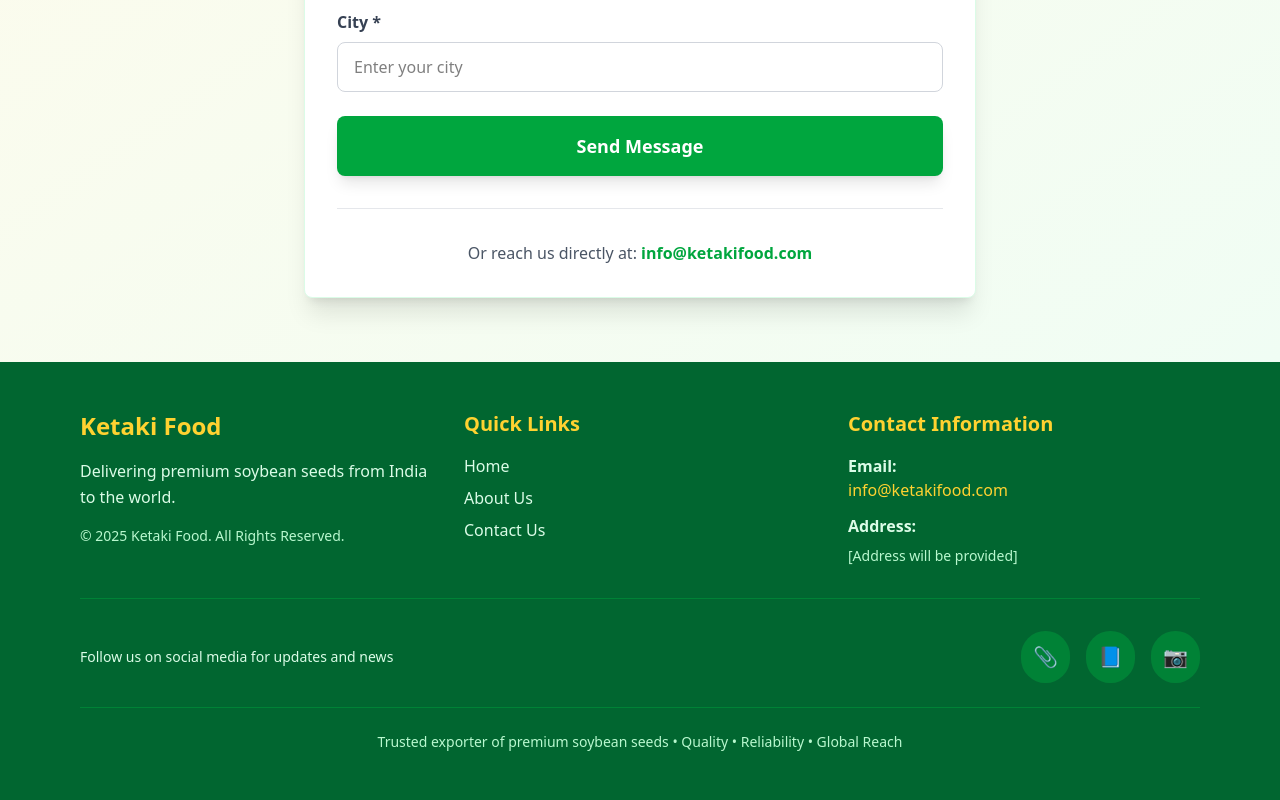
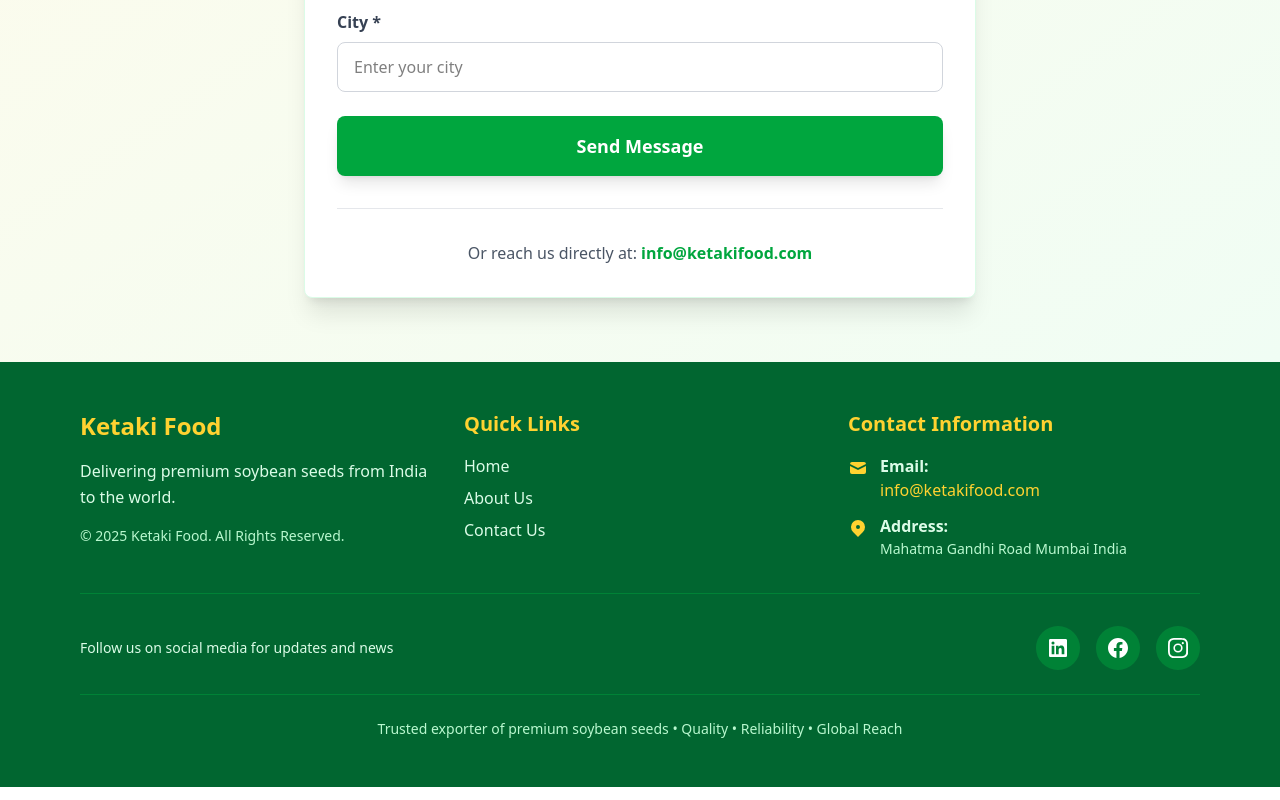
Before and after one commit to lawlesx/ketakifood, a Next.js app: page / in a window 1280 px wide. Shown: the part 4260-5060 px from the top of the page. Built offline with nearby package versions, Linux system fonts and the light colour scheme; a web font is replaced by a local one.

Commit message:
Add custom SVG icons to Footer component
Replaced emoji icons in the Footer with custom SVG components for LinkedIn, Facebook, Instagram, Email, and Location. Created reusable icon components and updated the Footer to use them for improved visual consistency and scalability.

```diff
--- a/src/components/Footer.tsx
+++ b/src/components/Footer.tsx
@@ -1,3 +1,11 @@
+import {
+  EmailIcon,
+  FacebookIcon,
+  InstagramIcon,
+  LinkedInIcon,
+  LocationIcon,
+} from "./Icons";
+
 const Footer = () => {
   const quickLinks = [
     { name: "Home", href: "#" },
@@ -6,9 +14,9 @@
   ];
 
   const socialLinks = [
-    { name: "LinkedIn", href: "#", icon: "📎" },
-    { name: "Facebook", href: "#", icon: "📘" },
-    { name: "Instagram", href: "#", icon: "📷" },
+    { name: "LinkedIn", href: "#", icon: LinkedInIcon },
+    { name: "Facebook", href: "#", icon: FacebookIcon },
+    { name: "Instagram", href: "#", icon: InstagramIcon },
   ];
 
   return (
@@ -53,6 +61,8 @@
               Contact Information
             </h4>
             <div className="space-y-3">
+              <div className="flex items-start space-x-3">
+                <EmailIcon className="w-5 h-5 text-amber-300 mt-1" />
                 <div>
                   <p className="text-green-100">
                     <span className="font-semibold">Email:</span>
@@ -64,12 +74,16 @@
                     info@ketakifood.com
                   </a>
                 </div>
+              </div>
 
+              <div className="flex items-start space-x-3">
+                <LocationIcon className="w-5 h-5 text-amber-300 mt-1" />
                 <div>
-                <p className="text-green-100 font-semibold mb-2">Address:</p>
-                <p className="text-green-200 text-sm">
-                  [Address will be provided]
+                  <p className="text-green-100 font-semibold">Address:</p>
+                  <p className="text-green-200 text-sm leading-relaxed">
+                    Mahatma Gandhi Road Mumbai India
                   </p>
+                </div>
               </div>
             </div>
           </div>
@@ -85,18 +99,19 @@
             </div>
 
             <div className="flex space-x-4">
-              {socialLinks.map((social, index) => (
+              {socialLinks.map((social, index) => {
+                const IconComponent = social.icon;
+                return (
                   <a
                     key={index}
                     href={social.href}
                     className="bg-green-700 hover:bg-amber-600 p-3 rounded-full transition-colors duration-300 group"
                     title={social.name}
                   >
-                  <span className="text-xl group-hover:scale-110 transition-transform duration-300 block">
-                    {social.icon}
-                  </span>
+                    <IconComponent className="w-5 h-5 group-hover:scale-110 transition-transform duration-300" />
                   </a>
-              ))}
+                );
+              })}
             </div>
           </div>
 
--- /dev/null
+++ b/src/components/Icons/EmailIcon.tsx
@@ -0,0 +1,14 @@
+interface IconProps {
+  className?: string;
+}
+
+const EmailIcon = ({ className = "w-5 h-5" }: IconProps) => {
+  return (
+    <svg className={className} fill="currentColor" viewBox="0 0 20 20">
+      <path d="M2.003 5.884L10 9.882l7.997-3.998A2 2 0 0016 4H4a2 2 0 00-1.997 1.884z" />
+      <path d="M18 8.118l-8 4-8-4V14a2 2 0 002 2h12a2 2 0 002-2V8.118z" />
+    </svg>
+  );
+};
+
+export default EmailIcon;
--- /dev/null
+++ b/src/components/Icons/FacebookIcon.tsx
@@ -0,0 +1,17 @@
+interface IconProps {
+  className?: string;
+}
+
+const FacebookIcon = ({ className = "w-5 h-5" }: IconProps) => {
+  return (
+    <svg className={className} fill="currentColor" viewBox="0 0 20 20">
+      <path
+        fillRule="evenodd"
+        d="M20 10C20 4.477 15.523 0 10 0S0 4.477 0 10c0 4.991 3.657 9.128 8.438 9.878v-6.987h-2.54V10h2.54V7.797c0-2.506 1.492-3.89 3.777-3.89 1.094 0 2.238.195 2.238.195v2.46h-1.26c-1.243 0-1.63.771-1.63 1.562V10h2.773l-.443 2.89h-2.33v6.988C16.343 19.128 20 14.991 20 10z"
+        clipRule="evenodd"
+      />
+    </svg>
+  );
+};
+
+export default FacebookIcon;
--- /dev/null
+++ b/src/components/Icons/InstagramIcon.tsx
@@ -0,0 +1,17 @@
+interface IconProps {
+  className?: string;
+}
+
+const InstagramIcon = ({ className = "w-5 h-5" }: IconProps) => {
+  return (
+    <svg className={className} fill="currentColor" viewBox="0 0 20 20">
+      <path
+        fillRule="evenodd"
+        d="M10 0C7.284 0 6.944.012 5.877.06 4.814.107 4.086.277 3.45.525a5.566 5.566 0 00-2.01 1.31 5.566 5.566 0 00-1.31 2.01C.277 4.086.107 4.814.06 5.877.012 6.944 0 7.284 0 10s.012 3.056.06 4.123c.047 1.063.217 1.791.465 2.427a5.566 5.566 0 001.31 2.01 5.566 5.566 0 002.01 1.31c.636.248 1.364.418 2.427.465C6.944 19.988 7.284 20 10 20s3.056-.012 4.123-.06c1.063-.047 1.791-.217 2.427-.465a5.566 5.566 0 002.01-1.31 5.566 5.566 0 001.31-2.01c.248-.636.418-1.364.465-2.427C19.988 13.056 20 12.716 20 10s-.012-3.056-.06-4.123c-.047-1.063-.217-1.791-.465-2.427a5.566 5.566 0 00-1.31-2.01 5.566 5.566 0 00-2.01-1.31C13.791.277 13.063.107 12 .06 10.944.012 10.716 0 10 0zm0 1.802c2.67 0 2.987.01 4.041.059.975.045 1.505.207 1.858.344.467.182.8.398 1.15.748.35.35.566.683.748 1.15.137.353.3.883.344 1.858.048 1.054.058 1.37.058 4.041s-.01 2.987-.058 4.041c-.045.975-.207 1.505-.344 1.858a3.097 3.097 0 01-.748 1.15c-.35.35-.683.566-1.15.748-.353.137-.883.3-1.858.344-1.054.048-1.37.058-4.041.058s-2.987-.01-4.041-.058c-.975-.045-1.505-.207-1.858-.344a3.097 3.097 0 01-1.15-.748 3.097 3.097 0 01-.748-1.15c-.137-.353-.3-.883-.344-1.858C1.812 12.987 1.802 12.67 1.802 10s.01-2.987.058-4.041c.045-.975.207-1.505.344-1.858.182-.467.398-.8.748-1.15.35-.35.683-.566 1.15-.748.353-.137.883-.3 1.858-.344C7.013 1.812 7.33 1.802 10 1.802zM10 5.378a4.622 4.622 0 100 9.244 4.622 4.622 0 000-9.244zM10 13a3 3 0 110-6 3 3 0 010 6zm5.884-7.804a1.08 1.08 0 11-2.16 0 1.08 1.08 0 012.16 0z"
+        clipRule="evenodd"
+      />
+    </svg>
+  );
+};
+
+export default InstagramIcon;
--- /dev/null
+++ b/src/components/Icons/LinkedInIcon.tsx
@@ -0,0 +1,17 @@
+interface IconProps {
+  className?: string;
+}
+
+const LinkedInIcon = ({ className = "w-5 h-5" }: IconProps) => {
+  return (
+    <svg className={className} fill="currentColor" viewBox="0 0 20 20">
+      <path
+        fillRule="evenodd"
+        d="M16.338 16.338H13.67V12.16c0-.995-.017-2.277-1.387-2.277-1.39 0-1.601 1.086-1.601 2.207v4.248H8.014v-8.59h2.559v1.174h.037c.356-.675 1.227-1.387 2.526-1.387 2.703 0 3.203 1.778 3.203 4.092v4.711zM5.005 6.575a1.548 1.548 0 11-.003-3.096 1.548 1.548 0 01.003 3.096zm-1.337 9.763H6.34v-8.59H3.667v8.59zM17.668 1H2.328C1.595 1 1 1.581 1 2.298v15.403C1 18.418 1.595 19 2.328 19h15.34c.734 0 1.332-.582 1.332-1.299V2.298C19 1.581 18.402 1 17.668 1z"
+        clipRule="evenodd"
+      />
+    </svg>
+  );
+};
+
+export default LinkedInIcon;
--- /dev/null
+++ b/src/components/Icons/LocationIcon.tsx
@@ -0,0 +1,17 @@
+interface IconProps {
+  className?: string;
+}
+
+const LocationIcon = ({ className = "w-5 h-5" }: IconProps) => {
+  return (
+    <svg className={className} fill="currentColor" viewBox="0 0 20 20">
+      <path
+        fillRule="evenodd"
+        d="M5.05 4.05a7 7 0 119.9 9.9L10 18.9l-4.95-4.95a7 7 0 010-9.9zM10 11a2 2 0 100-4 2 2 0 000 4z"
+        clipRule="evenodd"
+      />
+    </svg>
+  );
+};
+
+export default LocationIcon;
--- /dev/null
+++ b/src/components/Icons/index.tsx
@@ -0,0 +1,5 @@
+export { default as EmailIcon } from "./EmailIcon";
+export { default as FacebookIcon } from "./FacebookIcon";
+export { default as InstagramIcon } from "./InstagramIcon";
+export { default as LinkedInIcon } from "./LinkedInIcon";
+export { default as LocationIcon } from "./LocationIcon";
```
Lines whose indentation alone changed are shown as unchanged.
